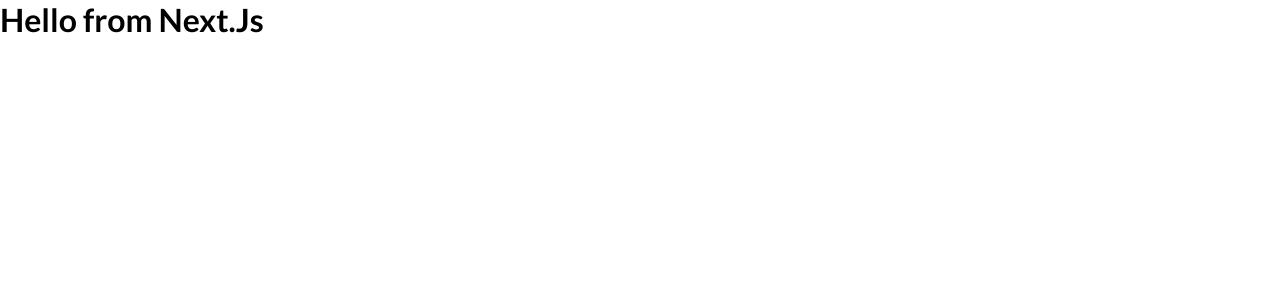
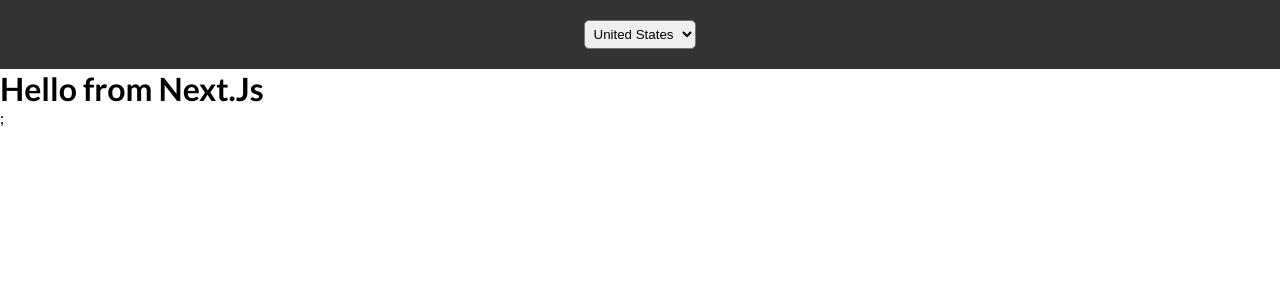
Before and after one commit to endang-ismaya/tvmaze-api-consume, a Next.js app: page / in a window 1280 px wide. Shown: the top 300 px of the page. Built offline with nearby package versions, Linux system fonts and the light colour scheme.

Commit message:
5/3/2020: add Header on _app.js

```diff
--- a/components/header/Header.js
+++ b/components/header/Header.js
@@ -1,5 +1,47 @@
+import { useState } from 'react';
+import { useRouter } from 'next/router';
+
+const countries = [
+  {
+    label: 'us',
+    name: 'United States',
+  },
+  {
+    label: 'br',
+    name: 'Brazil',
+  },
+  {
+    label: 'ca',
+    name: 'Canada',
+  },
+];
+
 const Header = () => {
-  return <div className="header">Header</div>;
+  const router = useRouter();
+
+  const [country, setCountry] = useState(router.query.country);
+
+  const handleChange = e => {
+    // push / redirect to choosen country
+    router.push(`/[country]`, `/${e.target.value}`);
+    setCountry(e.target.value);
+  };
+
+  const renderCountries = () => {
+    return countries.map(country => (
+      <option key={country.label} value={country.label}>
+        {country.name}
+      </option>
+    ));
+  };
+
+  return (
+    <div className="header">
+      <select onChange={handleChange} value={country}>
+        {renderCountries()}
+      </select>
+    </div>
+  );
 };
 
 export default Header;
--- a/pages/[country]/[showId].js
+++ b/pages/[country]/[showId].js
@@ -2,14 +2,12 @@
 import axios from 'axios';
 import parse from 'html-react-parser';
 import Cast from './../../components/cast/Cast';
-import Header from './../../components/header/Header';
 
 const ShowId = ({ show }) => {
   const { name, image, summary, _embedded } = show;
 
   return (
     <Fragment>
-      <Header />
       <div className="show-details">
         <div
           className="show-details__poster"
--- a/pages/[country]/index.js
+++ b/pages/[country]/index.js
@@ -1,6 +1,5 @@
 import { Fragment } from 'react';
 import axios from 'axios';
-import Link from 'next/link';
 import Thumbnail from '../../components/thumbnail/Thumbnail';
 
 const CountryIndex = ({ shows, country }) => {
@@ -27,10 +26,7 @@
 
   return (
     <Fragment>
-      <Link href="/about">
-        <a href="#!">About</a>
-      </Link>
-      <div>
+      <div className="home">
         <ul className="tvshows">{renderShows()}</ul>
       </div>
     </Fragment>
--- a/pages/_app.js
+++ b/pages/_app.js
@@ -1,6 +1,13 @@
 import '../public/css/global.css';
+import Header from '../components/header/Header';
+import { Fragment } from 'react';
 
 // This default export is required in a new `pages/_app.js` file.
 export default function MyApp({ Component, pageProps }) {
-  return <Component {...pageProps} />;
+  return (
+    <Fragment>
+      <Header />
+      <Component {...pageProps} />;
+    </Fragment>
+  );
 }
--- a/public/css/global.css
+++ b/public/css/global.css
@@ -28,12 +28,22 @@
   margin: 0.2rem;
 }
 
+select {
+  padding: 0.3rem;
+  border-radius: 5px;
+}
+
 /* Header */
 .header {
   padding: 20px;
   background-color: #333;
   color: #fff;
   text-align: center;
+}
+
+/* Home */
+.home {
+  margin-top: 1rem;
 }
 
 /* ShowId */
@@ -70,7 +80,7 @@
   display: flex;
   flex-direction: row;
   flex-wrap: wrap;
-  justify-content: space-evenly;
+  justify-content: center;
 }
 
 .tvshows li {
@@ -96,4 +106,5 @@
 .thumbnail {
   width: 100px;
   text-decoration: none;
+  margin-bottom: 1.45rem;
 }
```
